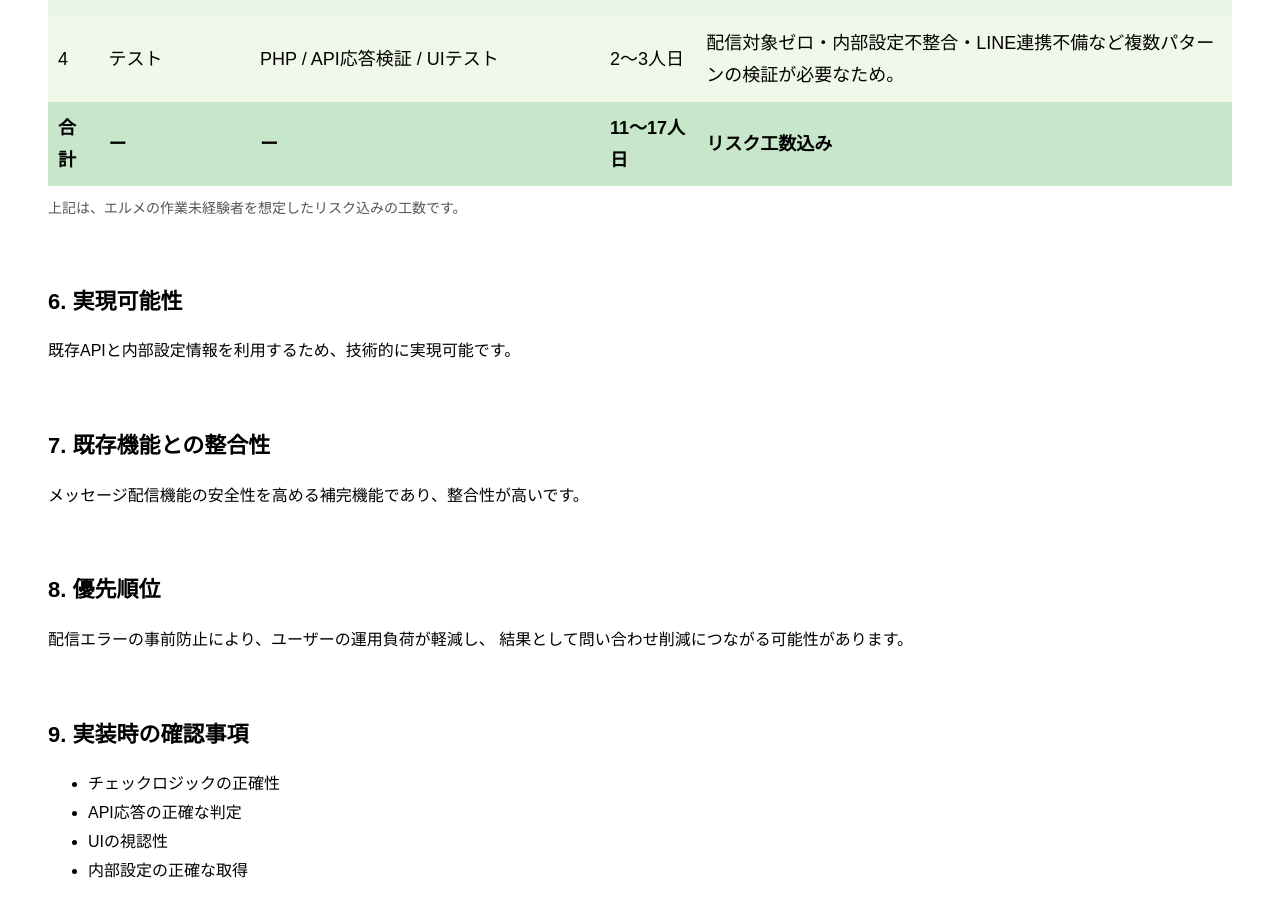
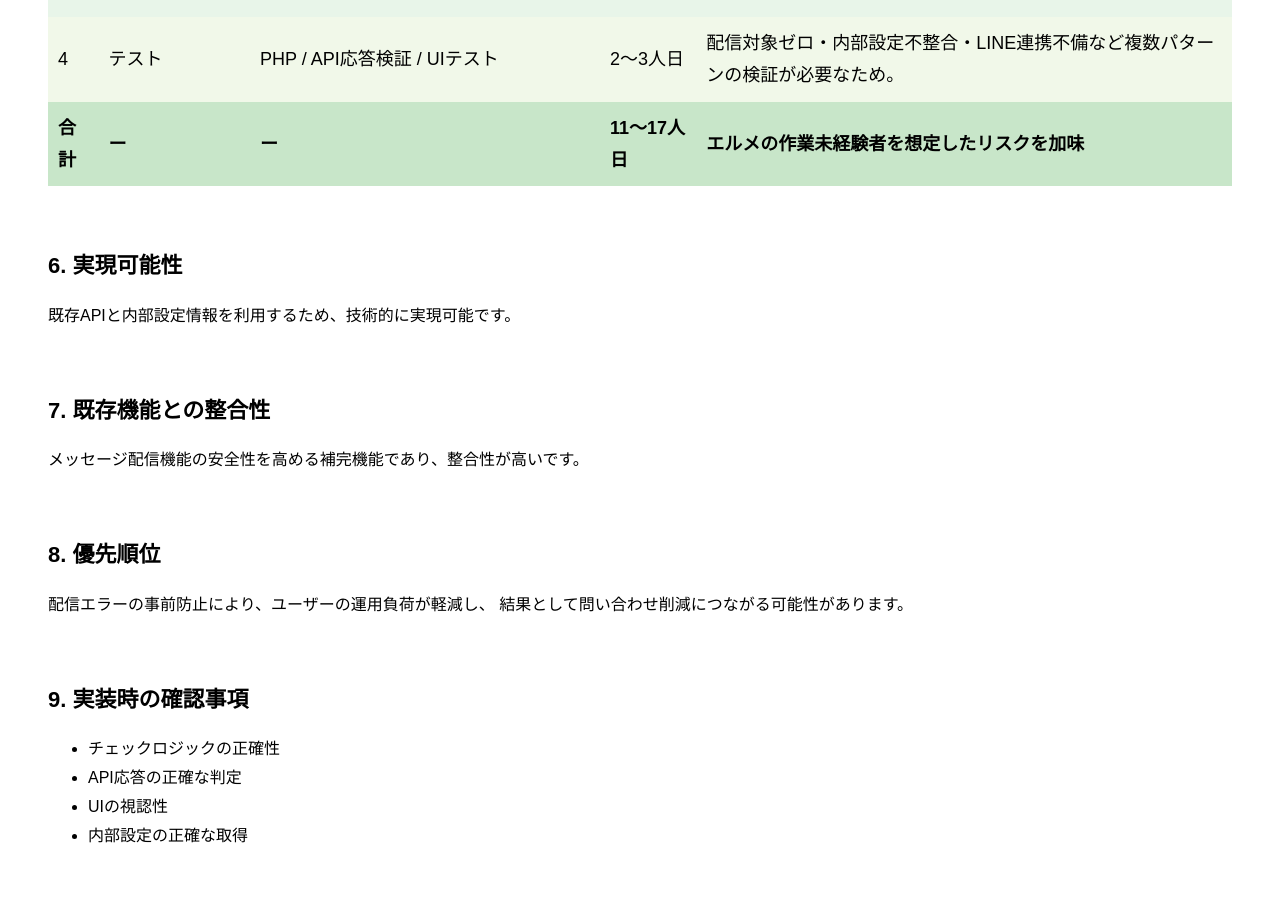
Before and after one commit to test202608/sample, a Next.js app: page /proposal2 in a window 1280 px wide. Shown: the part 1946-2845 px from the top of the page. Built offline with nearby package versions, Linux system fonts and the light colour scheme.

Commit message:
ブラッシュアップ

```diff
--- a/app/proposal2/page.js
+++ b/app/proposal2/page.js
@@ -138,7 +138,7 @@ export default function Proposal2() {
         </pre>
       </section>
 
-      {/* 5. 工数（項番を数字に変更＋合計行追加） */}
+      {/* 5. 工数（合計行の文言修正済み） */}
       <section style={{ marginBottom: "60px" }}>
         <h2 style={{ fontSize: "22px", marginBottom: "10px" }}>5. 工数</h2>
 
@@ -190,21 +190,17 @@ export default function Proposal2() {
               </td>
             </tr>
 
-            {/* 合計行 */}
+            {/* 合計行（修正済み） */}
             <tr style={{ backgroundColor: "#C8E6C9", fontWeight: "bold" }}>
               <td style={{ padding: "10px" }}>合計</td>
               <td style={{ padding: "10px" }}>ー</td>
               <td style={{ padding: "10px" }}>ー</td>
               <td style={{ padding: "10px" }}>11〜17人日</td>
-              <td style={{ padding: "10px" }}>リスク工数込み</td>
+              <td style={{ padding: "10px" }}>エルメの作業未経験者を想定したリスクを加味</td>
             </tr>
           </tbody>
         </table>
 
-        {/* 注意文 */}
-        <p style={{ marginTop: "10px", fontSize: "14px", color: "#555" }}>
-          上記は、エルメの作業未経験者を想定したリスク込みの工数です。
-        </p>
       </section>
 
       {/* 6〜9（既存のまま） */}
```
Also changed, not shown: app/proposal1/page.js (+3 -7 lines), app/proposal3/page.js (+3 -7 lines).
